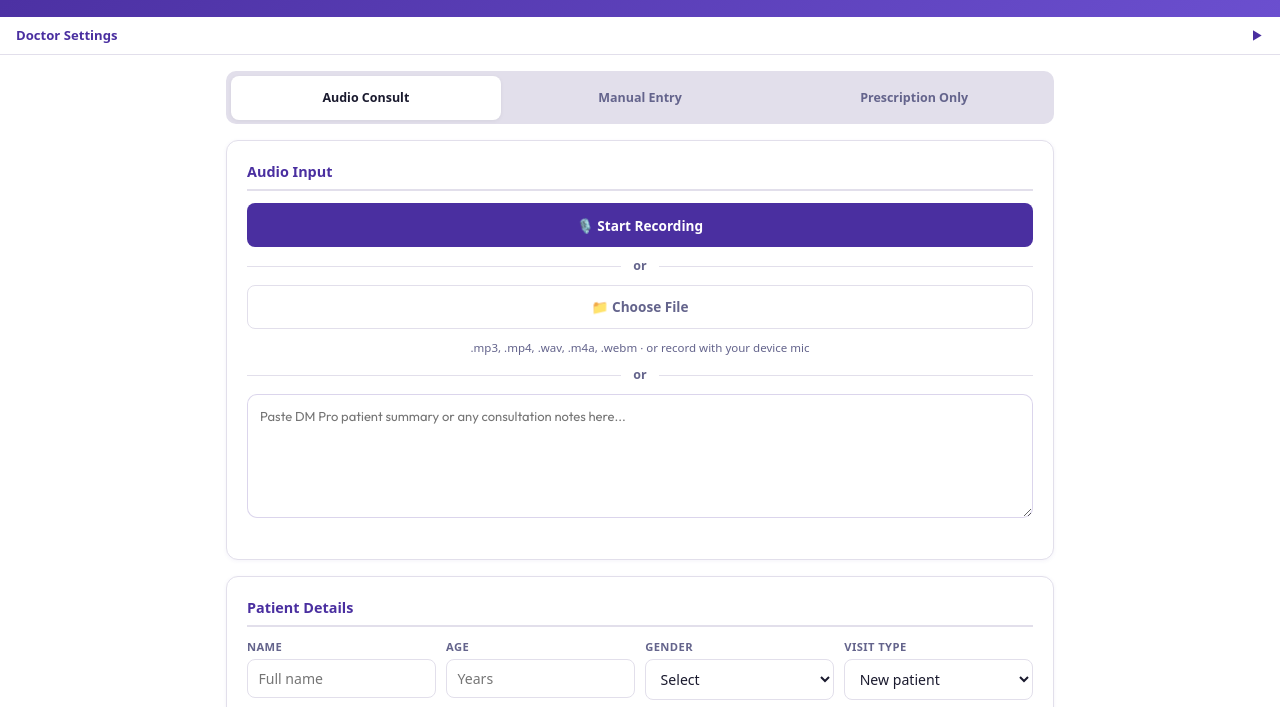
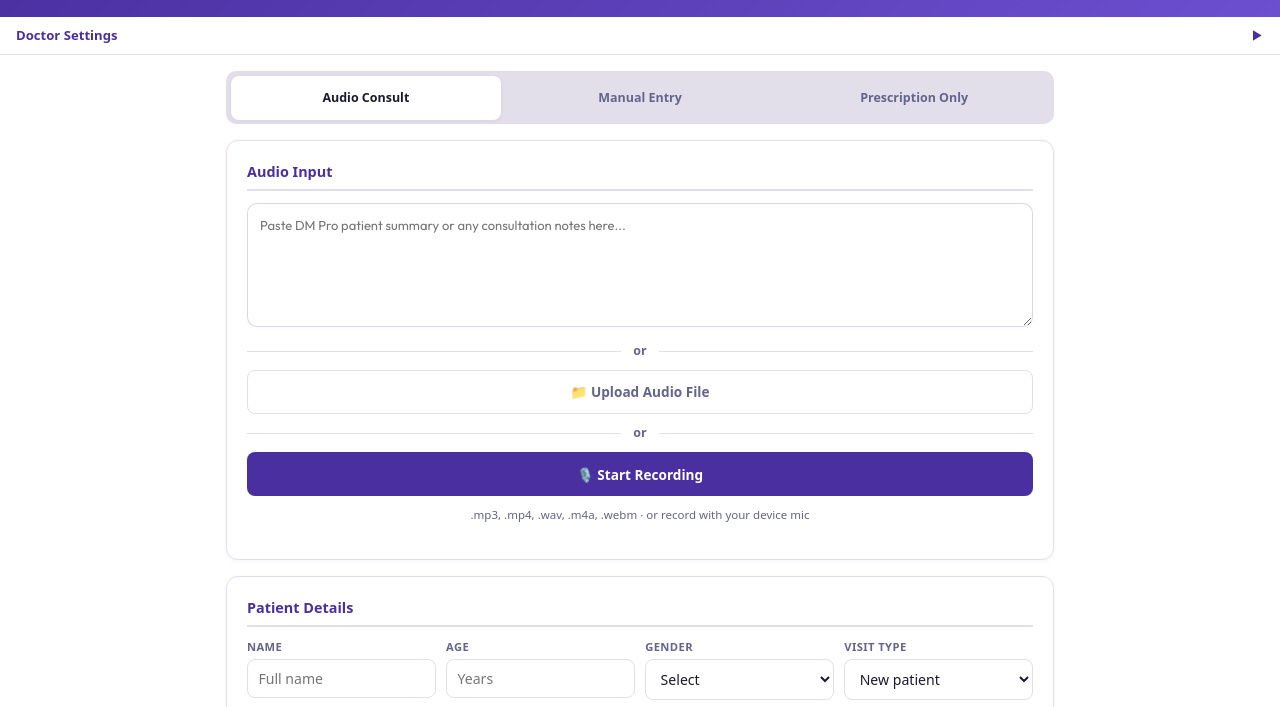
Before and after one commit to Jithin-designer/sugarcare-doctor, a website: page index.html in a window 1280 px wide. Shown: the part 81-788 px from the top of the page. Drawn offline with Linux system fonts and the light colour scheme.

Commit message:
Reorder Audio Input: paste first, upload second, record third
Also fixes label from 'Choose File' to 'Upload Audio File'.

Co-Authored-By: Claude Sonnet 4.6 <noreply@anthropic.com>

```diff
--- a/index.html
+++ b/index.html
@@ -399,12 +399,21 @@ body{font-family:system-ui,-apple-system,BlinkMacSystemFont,'Segoe UI',Roboto,sa
     <h3>Audio Input</h3>
     <div class="audio-input no-print" id="audioInput">
       <div class="mic-error" id="micError" style="display:none;"></div>
-      <!-- Idle: stacked full-width Record / or / Choose File -->
+      <!-- Paste option (first) -->
+      <div id="pasteArea">
+        <textarea id="pasteText" class="paste-textarea" rows="5"
+          placeholder="Paste DM Pro patient summary or any consultation notes here..."
+          oninput="handlePasteInput()"></textarea>
+      </div>
+
+      <div class="audio-divider"><span>or</span></div>
+
+      <!-- Idle: Upload Audio File / or / Start Recording -->
       <div class="audio-state" id="audioIdle">
+        <label class="btn btn-outline audio-fullbtn" id="fileLabel" for="audioFile">📁 Upload Audio File</label>
+        <input type="file" id="audioFile" accept=".mp3,.mp4,.wav,.m4a,.webm,audio/*" onchange="handleFileUpload()" hidden>
+        <div class="audio-divider"><span>or</span></div>
         <button class="btn btn-purple audio-fullbtn" id="recordBtn" onclick="startRecording()">🎙️ Start Recording</button>
-        <div class="audio-divider"><span>or</span></div>
-        <label class="btn btn-outline audio-fullbtn" id="fileLabel" for="audioFile">📁 Choose File</label>
-        <input type="file" id="audioFile" accept=".mp3,.mp4,.wav,.m4a,.webm,audio/*" onchange="handleFileUpload()" hidden>
         <div class="audio-hint">.mp3, .mp4, .wav, .m4a, .webm · or record with your device mic</div>
       </div>
 
@@ -433,14 +442,6 @@ body{font-family:system-ui,-apple-system,BlinkMacSystemFont,'Segoe UI',Roboto,sa
       <!-- File uploaded -->
       <div class="audio-state" id="audioFileReady" style="display:none;">
         <div class="audio-ready"><span>✓</span><span id="fileText">File ready</span><button class="btn btn-outline btn-sm" onclick="resetAudio()" style="margin-left:auto;">Clear</button></div>
-      </div>
-
-      <!-- Paste option -->
-      <div class="audio-divider" id="pasteDivider"><span>or</span></div>
-      <div id="pasteArea">
-        <textarea id="pasteText" class="paste-textarea" rows="5"
-          placeholder="Paste DM Pro patient summary or any consultation notes here..."
-          oninput="handlePasteInput()"></textarea>
       </div>
     </div>
   </div>
```
